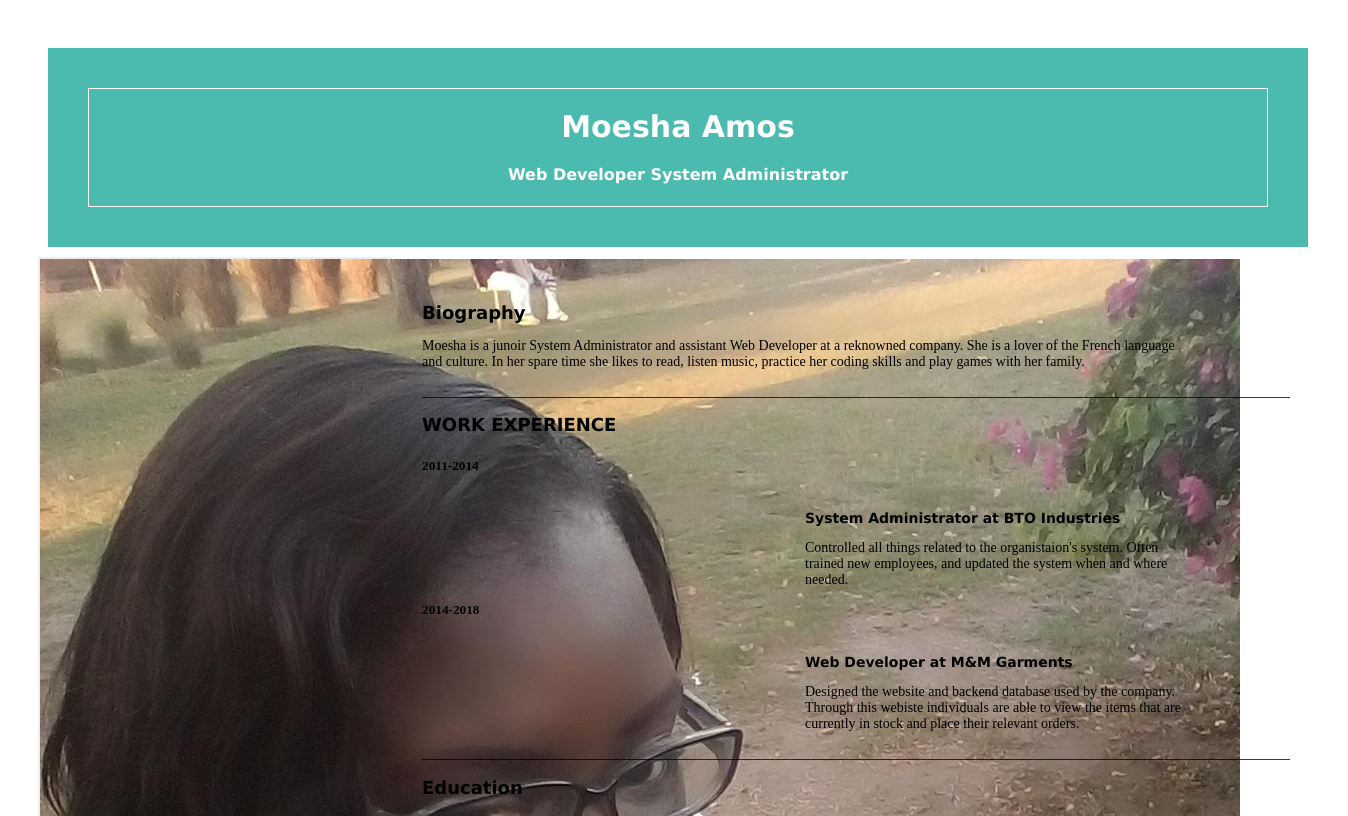
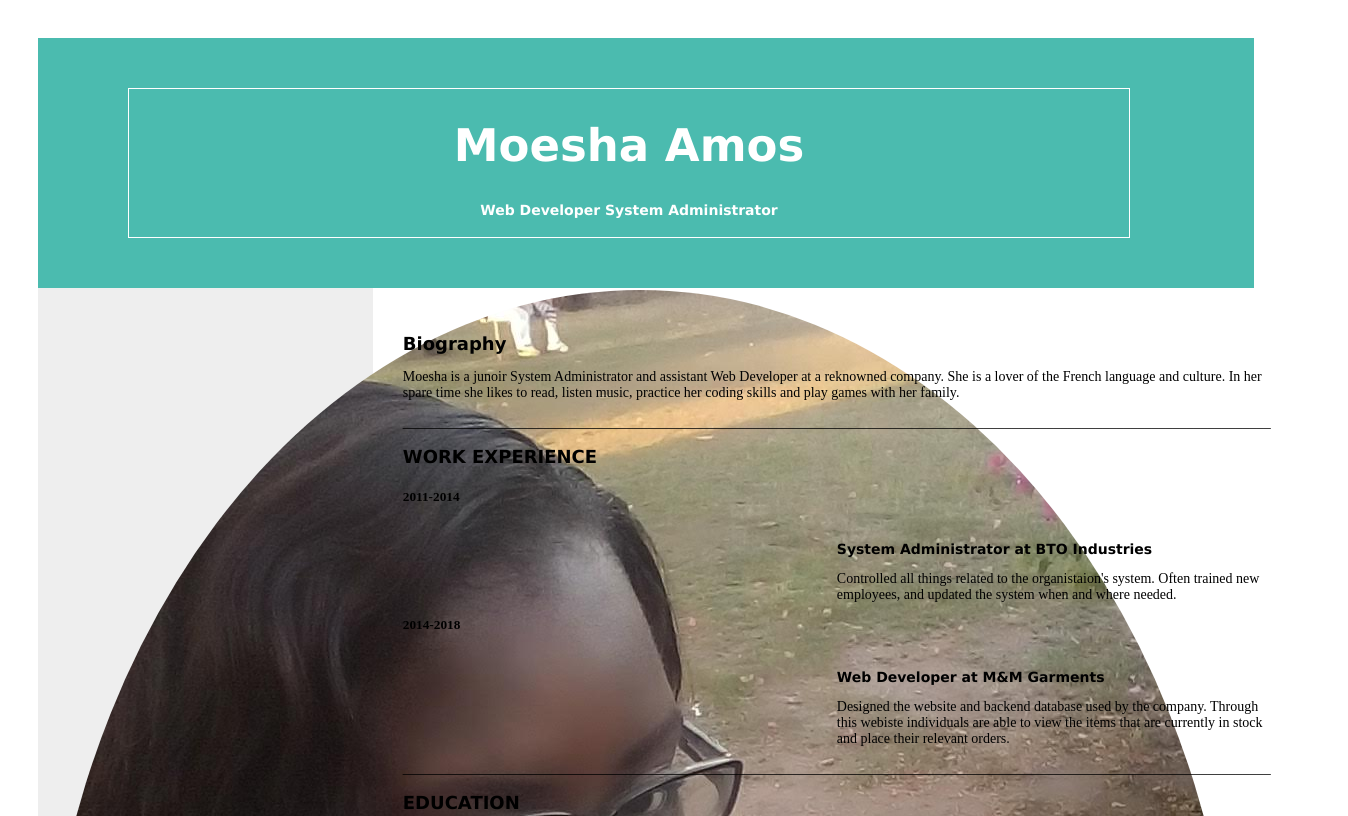
Before and after one commit to moe-moe101/moe-moe101.github.io, a plain HTML site: page index.html in a window 1280 px wide. Shown: the top 816 px of the page, 1348 px wide, since content can reach past the window. Drawn offline with Linux system fonts and the light colour scheme.

Commit message:
Added instagram and twitter links. Did some work on the header using flexbox

```diff
--- a/index.html
+++ b/index.html
@@ -7,24 +7,26 @@
     </head>
     <body>
         <div id= "d1">
-        <!--<div class = "flex-container">-->
+
             <header>
                 <div id ="header">
-                <h1> Moesha Amos </h1>
-                <h4> Web Developer System Administrator </h4>
+                <div id="headings">
+                    <h1> Moesha Amos </h1>
+                    <h4> Web Developer System Administrator </h4>
+                </div>
                 </div>
             </header>
-        <!--</div>-->
+
         </div>
 
         <div id = "main">
         <div id ="sidebar">
-                <div id ="pic">
-                    <img src="me.jpg" alt="picture of moesha" >
-                </div>
+                <!--<div id ="pic">-->
+                    <img src="me.jpg" alt="picture of moesha"  >
+                <!--</div>-->
                 <h2 id ="contact"> Contact </h2>
 
-                <img src="phone.jpg"  class="clr" width ="10" height="10"/>
+                <img src="phone.jpg"  class="clr" width="10" height="10"/>
                 <!--<div class = "info">-->
                     <p> (876)-920-1531 </p>
                 <!--</div>-->
@@ -33,22 +35,31 @@
                     <a href ="mailto:amos_vm2009@yahoo.com? subject =Info2180&body ="Message"> amos_vm2009@yahoo.com </a>
                 <!---</div>--->
                 <br>
-                <img src="web.jpg" class="clr" width="10" height="10"/>
+                <img src="web.jpg" class="clr" width ="10" height ="10" />
                 <!--<div class ="info">-->
                     <a href="https//www.moefabe.com" target="_self"> moefabe.com </a>
                 <!--</div>-->
                 <p>____________________________________________________</p>
                 <div class ="clr">
                     <h2 id="social"> Social Media </h2>
-                    <img src="fb.png" width="10" height="10"/>
+                    <img src="fb.png" width ="10" height="10"/>
                     <!--<div class="info"> -->
                         <a href ="https://www.facebook.com/moesha.amos" target = "_self"> facebook/moe_amos </a>
                     <!---</div> --->
                     <br>
-                    <img src="linkedin.png" class="clr" width="10" height="10"/>
+                    <img src="instagram.png" class="clr" width="10" height="10"/>
+                        <a href="https://www.instagram.com" target ="_self"> instagram.com/moesha_amos</a>
+                    <br>
+                    <img src="twitter.jpg" class="clr" width="10" height="10"/>
+
+                        <a href="https://twitter.com" target ="_self"> twitter.com/moesha_amos</a>
+                    <br>
+                    <img src="linkedin.png" class="clr" width="10" height ="10" "/>
                     <!--<div class ="info">-->
                         <a href = "https://linkedin.com/in/moesha-amos-9a93b4129" target = "_self"> linkedin.com/moe_amos </a>
                     <!--</div>-->
+                    <br>
+
                 </div>
             </div>
 
@@ -56,7 +67,8 @@
                     <div id="bio">
                         <h2> Biography </h2>
                            <p> Moesha is a junoir System Administrator and assistant Web Developer at a reknowned company.
-                               She is a lover of the French language and culture. In her spare time she likes to read, listen music, practice her coding skills
+                               She is a lover of the French language and culture. In her spare time she likes to read,
+                               listen music, practice her coding skills
                                and play games with her family.
                            </p>
                            <p> ____________________________________________________________________________________________________________________________</p>
@@ -81,7 +93,7 @@
                         <p>____________________________________________________________________________________________________________________________</p>
                     </div>
                     <div id="education">
-                            <h2> Education </h2>
+                            <h2> EDUCATION </h2>
                             <h5 class="clr"> 2009 - 2016 </h5>
 
                             <div class="section">
@@ -98,7 +110,7 @@
                         <p> ________________________________________________________________________________________________________________________</p>
                     </div>
                     <div id="skills">
-                            <h2> Skills/ Expertise </h2>
+                            <h2> SKILLS/ EXPERTISE </h2>
                             <ul>
                                 <li> HTML </li>
                                 <li> CSS </li>
--- a/styles.css
+++ b/styles.css
@@ -1,11 +1,11 @@
 body {
-	width:100%;
+	width:95%;
 	height:100%;
 	padding: 30px;
 }
 
 h1{
-	font-size: 30px;
+	font-size: 45px;
 	font-family: Vani, Verdana, "Times New Roman";
 	text-align: center;
 }
@@ -26,14 +26,14 @@ p{
 }
 
 h4{
-	font-size: 16px;
+	font-size: 14px;
 	font-family: Verdana;
 	text-align: center;
 }
 
 #main{
 	display:grid;
-	grid-template-columns: 30% 70%;
+	grid-template-columns: 30% auto;
 	padding-right: 100px;
 }
 
@@ -44,6 +44,14 @@ h4{
 	width: 5%;
 }
 
+
+#main #sidebar img{
+	border-radius: 100%;
+
+}
+
+
+
 #background_info{
 	padding: 30px;
 }
@@ -53,16 +61,21 @@ h4{
 	padding: 40px;
 	width-auto;
 	background-color: #4bbbaf;
-	margin: 10px;
+
+
 }
-
 #header{
 	border: 1px solid;
+	width: 1000px;
+	margin-left: 50px;
+	margin-right: 50px;
+	margin-top: 10px;
+	margin-bottom: 10px;
+
 	color: white;
-}
+	display: flex;
+	justify-content: center;
 
-#pic{
-    border-radius: 50px;
 }
 
 .section{
```
Also changed, not shown: instagram.png (added), twitter.jpg (added).
